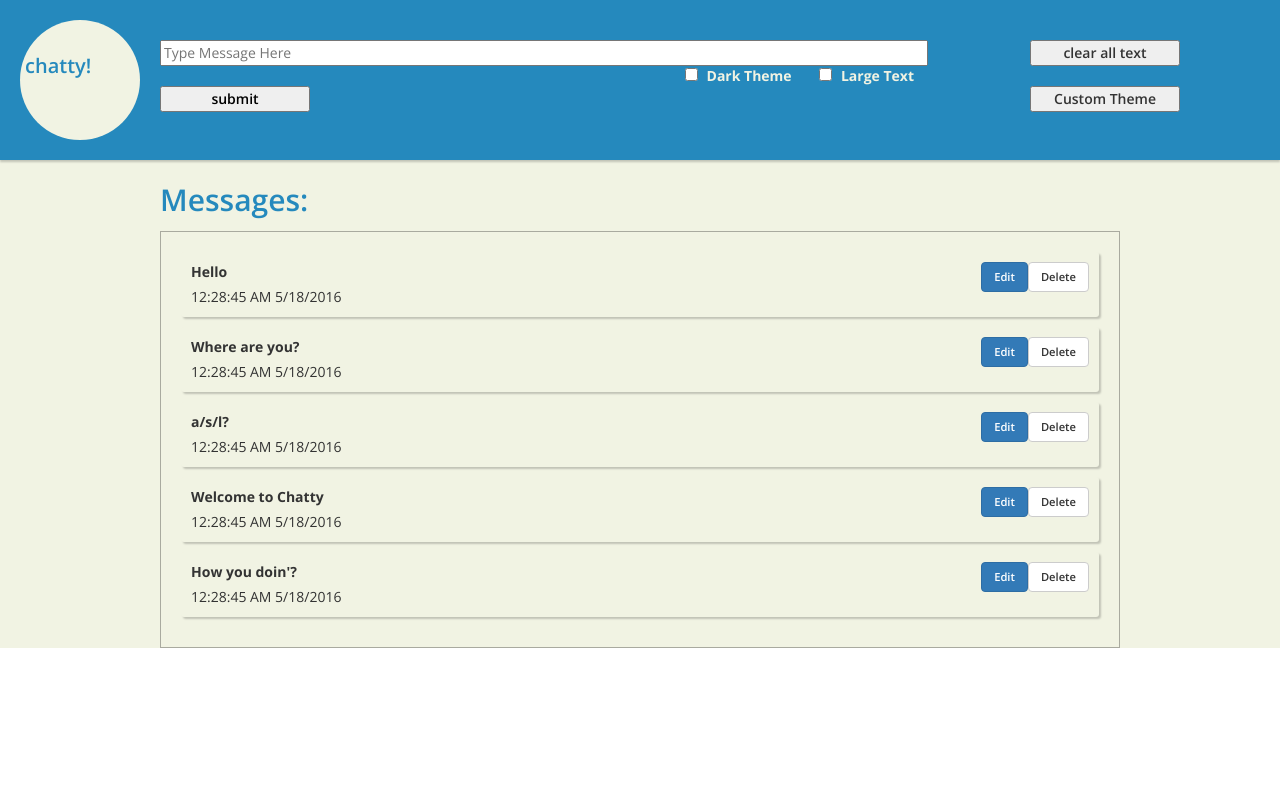
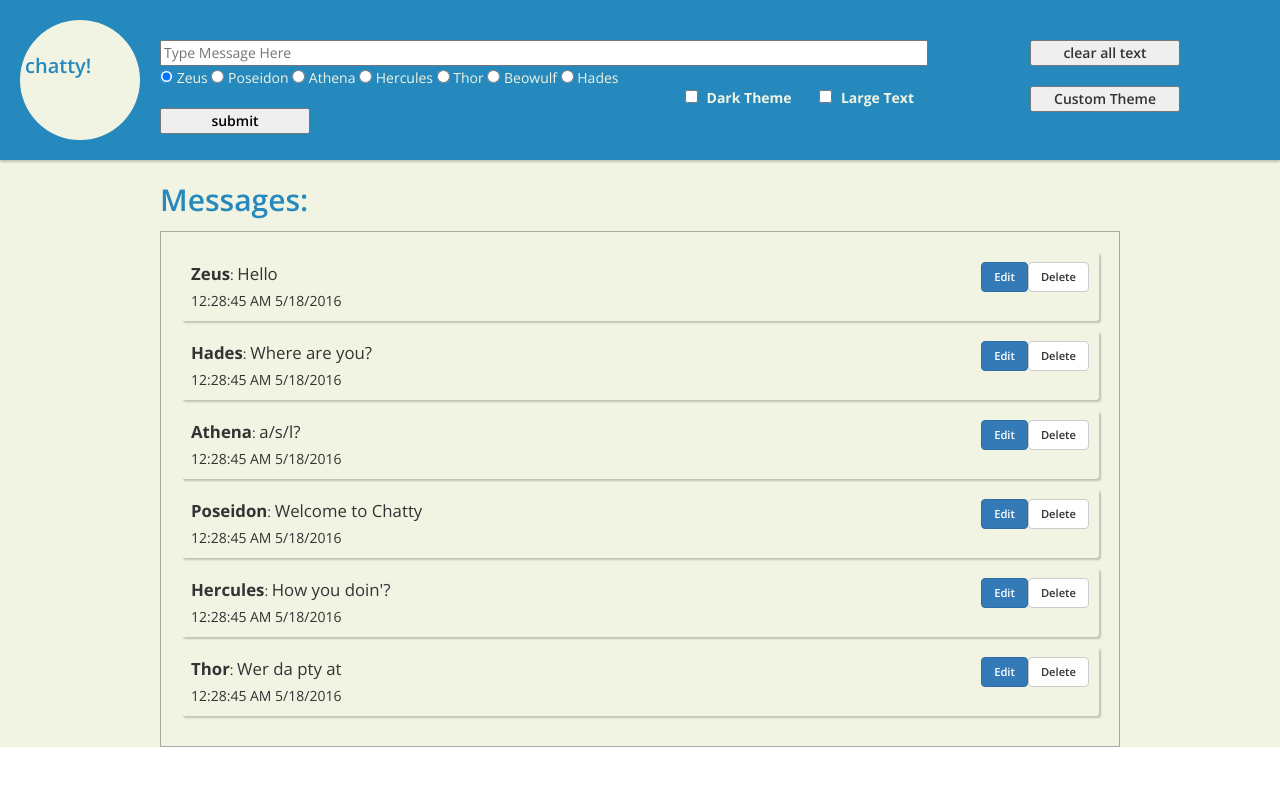
Before and after one commit to hannahhall/chattyjQuery, a plain HTML site: page index.html in a window 1280 px wide. Drawn offline with nearby package versions, Linux system fonts and the light colour scheme.

Commit message:
added multiple users

```diff
--- a/CSS/style.css
+++ b/CSS/style.css
@@ -130,6 +130,15 @@ h2 {
   font-weight: 600;
 }
 
+.userName {
+  font-size: 1.2em;
+  font-weight: bold;
+}
+
+.userMsg {
+  font-weight: normal;
+  font-size: 1.2em;
+}
 /*========================*/
 /* Leave these classes at the bottom of the cascade */
 /* Large theme */
--- a/index.html
+++ b/index.html
@@ -35,7 +35,7 @@
 				</div>
 			</div>
 		</div>
-	</div>
+	</div> <!-- End of Modal -->
 
 	<div id="wrapper" class="wrapper">
 		<header id="navBar" class="navBar">
@@ -45,6 +45,15 @@
 
 			<div id="options">
 				<input type="text" id="userInput" placeholder="Type Message Here">
+				<div>
+					<input class="rButton" type="radio" name="choice" value="Zeus" checked> Zeus
+					<input class="rButton" type="radio" name="choice" value="Poseidon"> Poseidon
+					<input class="rButton" type="radio" name="choice" value="Athena"> Athena
+					<input class="rButton" type="radio" name="choice" value="Hercules"> Hercules
+					<input class="rButton" type="radio" name="choice" value="Thor"> Thor
+					<input class="rButton" type="radio" name="choice" value="Beowulf"> Beowulf
+					<input class="rButton" type="radio" name="choice" value="Hades"> Hades
+				</div>
 				<div class="checkOpt">
 					<input type="checkbox" id="darkTheme">
 					<label for="darkTheme" class="navLabel">Dark Theme</label>
--- a/javaScripts/dom.js
+++ b/javaScripts/dom.js
@@ -14,6 +14,7 @@ var headerDiv = $("#navBar"),
 		edit = false,
 		id,
 		messageToEdit,
+		userName,
 		userMessage;
 
 // Event Listeners
@@ -30,12 +31,18 @@ function msgSubmit(key) {
 			var editMsg = $(document.getElementById(id))[0];
 			var index = id;
 			console.log(index);
-			Chatty.editMessage(userInput.val(), id, index);
+			Chatty.editMessage(userInput.val(), id, index, userName);
 			edit = false;
 			userInput.val("");
 			userInput.off("keyup");
 		} else {
-			Chatty.addNewMessage(userInput.val());
+			var rButton = $(".rButton");
+			for (var i = 0; i < rButton.length; i++) {
+				if (rButton[i].checked) {
+					var selected = rButton[i].value;
+				}
+			}
+			Chatty.addNewMessage(userInput.val(), selected);
 			userInput.val("");
 			clearAllButton.prop("disabled", false);
 		}
@@ -49,6 +56,8 @@ function editMsg() {
 		messageToEdit = $(event.target).parent().html();
 		console.log(messageToEdit);
 		id = $(event.target).parent().prop("id");
+		userName = $(event.target).siblings(".userName").html();
+		console.log(userName);
 		userMessage = $(event.target).siblings("label");
 		userInput.focus();
 		userInput.val(userMessage.html());
--- a/javaScripts/getSet.js
+++ b/javaScripts/getSet.js
@@ -4,27 +4,28 @@ var Chatty = (function(aug) {
 	var idCounter = 0;
 
 	// Creates message object
-	function Message (string, handle, updateTime) {
+	function Message (user, string, handle, updateTime) {
+		this.user = user;
 		this.string = string;
 		this.handle = handle;
 		this.time = updateTime;
 	}
 
 	// Pushes message object to array
-	aug.addNewMessage = function (newItem) {
+	aug.addNewMessage = function (newItem, user) {
 		var updateTime = new Date();
 		updateTime = updateTime.toLocaleTimeString() + " " + updateTime.toLocaleDateString();
-		var newMsg = new Message(newItem, `${idCounter}`, updateTime);
+		var newMsg = new Message(user, newItem, `${idCounter}`, updateTime);
 		messageArray.push(newMsg);
 		idCounter++;
 		Chatty.loadMessages(newMsg);
 	};
 
 	// Pushes edited message to specific index in array
-	aug.editMessage = function (editText, editId, index) {
+	aug.editMessage = function (editText, editId, index, user) {
 		var updateTime = new Date();
 		updateTime = updateTime.toLocaleTimeString() + " " + updateTime.toLocaleDateString();
-		var editMsg = new Message(editText, editId, updateTime);
+		var editMsg = new Message(user, editText, editId, updateTime);
 		messageArray[index]=editMsg;
 	};
 
@@ -61,7 +62,7 @@ var Chatty = (function(aug) {
 
 	// Loads message to dom
 	aug.loadMessages = function (message) {
-			$(".msgArea").append(`<p id="${message.handle}" class="message"><label class='userMsg'>${message.string} </label><button class="delete btn btn-default">Delete</button><button class="edit btn btn-primary">Edit</button><span class="timeStamp">${message.time}</span></p>`);
+			$(".msgArea").append(`<p id="${message.handle}" class="message"><span class="userName">${message.user}</span>: <label class='userMsg'>${message.string} </label><button class="delete btn btn-default">Delete</button><button class="edit btn btn-primary">Edit</button><span class="timeStamp">${message.time}</span></p>`);
 	};
 
 	return aug;
--- a/javaScripts/messages.json
+++ b/javaScripts/messages.json
@@ -1,9 +1,23 @@
 {
 	"messages": [
-		"Hello",
-		"Where are you?",
-		"a/s/l?",
-		"Welcome to Chatty",
-		"How you doin'?"
+		{
+			"message": "Hello",
+		 "user": "Zeus"},
+		{
+			"message": "Where are you?",
+		 "user": "Hades"},
+		{
+			"message": "a/s/l?",
+		 "user": "Athena"},
+		{
+			"message": "Welcome to Chatty",
+		 "user": "Poseidon"},
+		{
+			"message": "How you doin'?",
+		 "user": "Hercules"},
+		{
+			"message": "Wer da pty at",
+		 "user": "Thor"
+		}
 	]
 }
--- a/javaScripts/xhr.js
+++ b/javaScripts/xhr.js
@@ -4,8 +4,10 @@ var Chatty= (function(xhr){
 
 	function fetchMsg (messageData) {
 		var jsonMessages = messageData.messages;
+		console.log(jsonMessages);
 		$.each(jsonMessages, (key, message) => {
-			Chatty.addNewMessage(message);
+			console.log(message.user);
+			Chatty.addNewMessage(message.message, message.user);
 		});
 	}
 
```
Also changed, not shown: messages.json (+19 -5 lines). Lines whose indentation alone changed are shown as unchanged.
